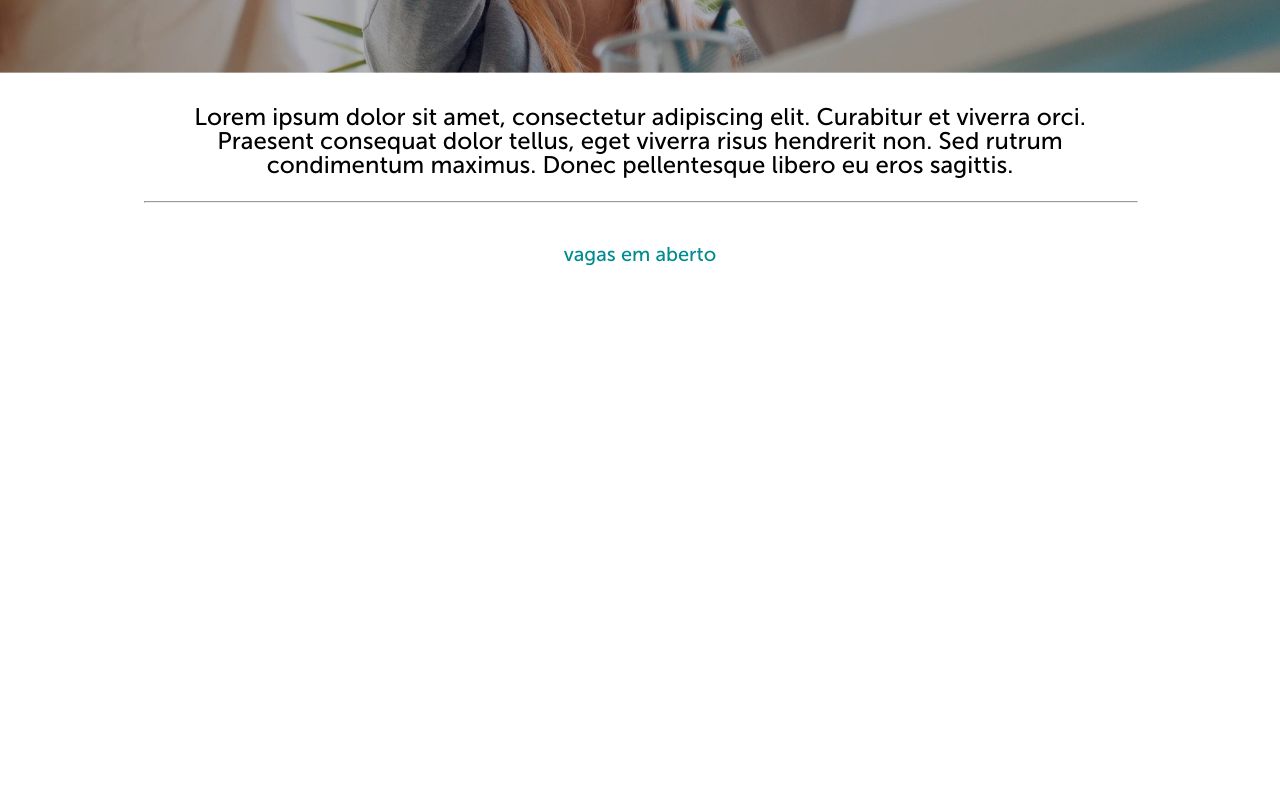
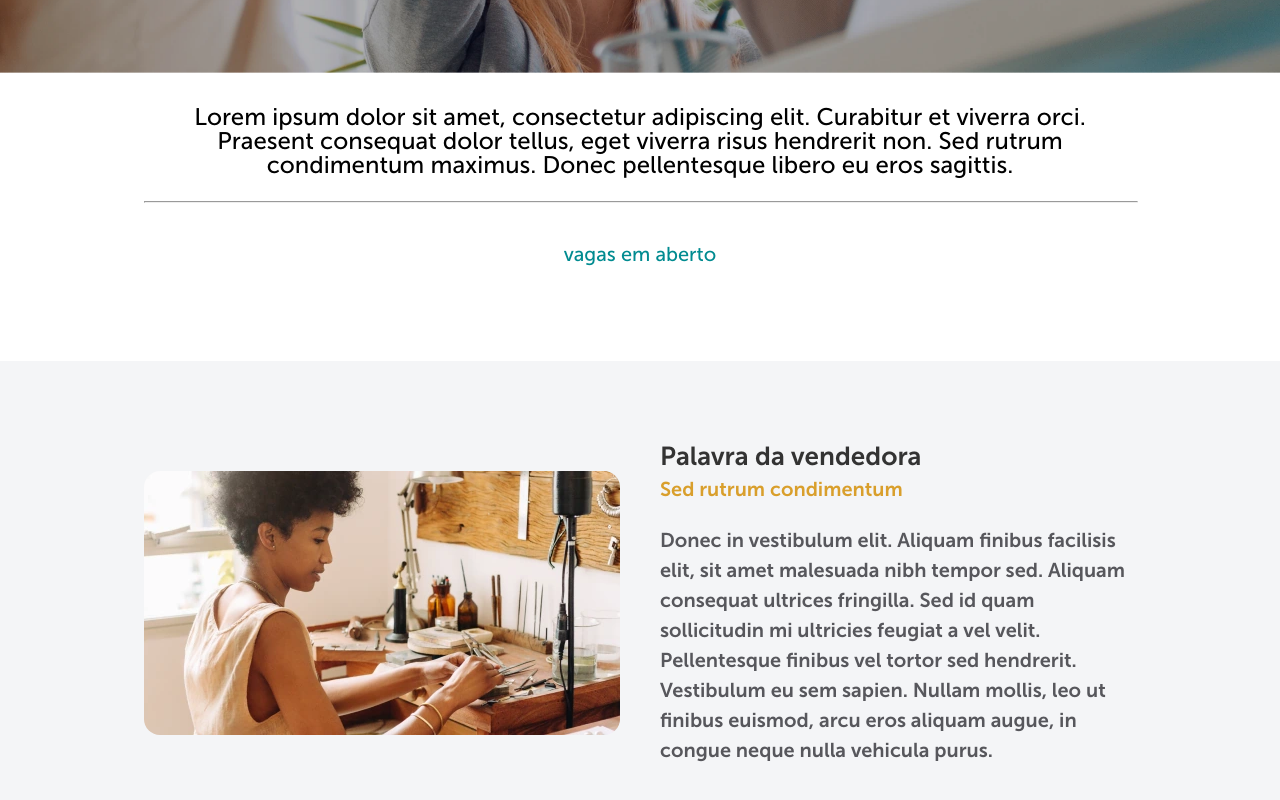
Before and after one commit to Keemluvr/elo7, a Next.js app: page / in a window 1280 px wide. Shown: the part 426-1226 px from the top of the page. Before the commit the page ends 800 px from the top, so only its background shows below. Built offline with nearby package versions, Linux system fonts and the light colour scheme.

Commit message:
feat: add saleswoman review section

```diff
--- a/src/app/page.tsx
+++ b/src/app/page.tsx
@@ -1,11 +1,13 @@
 "use client";
 
 import Hero from "@/components/hero";
+import SaleswomanReview from "@/components/saleswoman-review";
 
 export default function Home() {
   return (
     <main>
       <Hero />
+      <SaleswomanReview />
     </main>
   );
 }
--- /dev/null
+++ b/src/components/saleswoman-review/index.tsx
@@ -0,0 +1,38 @@
+"use client";
+
+import Image from "next/image";
+import Link from "next/link";
+import "./style.scss";
+
+export default function SaleswomanReview() {
+  return (
+    <section className="grid-container saleswoman-review-wrapper">
+      <div className=" grid-item-full-width saleswoman-review-content">
+        <div className="saleswoman-review-image-wrapper">
+          <Image
+            className="saleswoman-review-image"
+            src="/saleswoman.webp"
+            alt="Uma mulher jovem trabalha em uma oficina de artesanato, concentrada em suas atividades. A mesa está repleta de ferramentas e materiais de trabalho, destacando um ambiente criativo e artesanal."
+            quality={100}
+            loading="lazy"
+            fill
+          />
+        </div>
+        <div className="saleswoman-review-description">
+          <hgroup>
+            <h2 className="saleswoman-review-title">Palavra da vendedora</h2>
+            <p className="saleswoman-review-subtitle">Sed rutrum condimentum</p>
+          </hgroup>
+          <p>
+            Donec in vestibulum elit. Aliquam finibus facilisis elit, sit amet
+            malesuada nibh tempor sed. Aliquam consequat ultrices fringilla. Sed
+            id quam sollicitudin mi ultricies feugiat a vel velit. Pellentesque
+            finibus vel tortor sed hendrerit. Vestibulum eu sem sapien. Nullam
+            mollis, leo ut finibus euismod, arcu eros aliquam augue, in congue
+            neque nulla vehicula purus.
+          </p>
+        </div>
+      </div>
+    </section>
+  );
+}
--- /dev/null
+++ b/src/components/saleswoman-review/style.scss
@@ -0,0 +1,70 @@
+.saleswoman-review-wrapper {
+  background-color: $secondary-background-color;
+  padding-top: 80px;
+  padding-bottom: 80px;
+  width: calc(100% - $side-padding * 2);
+
+  .saleswoman-review-content {
+    position: relative;
+    display: grid;
+    grid-template-columns: repeat(2, 1fr);
+    align-items: center;
+    gap: 40px;
+
+    @include media-query("large") {
+      grid-template-columns: repeat(1, 1fr);
+    }
+
+    .saleswoman-review-image-wrapper {
+      position: relative;
+      max-width: 644px;
+      width: 100%;
+      height: 264px;
+
+      img {
+        width: 100%;
+        height: 100%;
+        object-fit: cover;
+        object-position: center;
+        border-radius: 16px;
+      }
+    }
+
+    .saleswoman-review-description {
+      color: $text-color-light;
+
+      hgroup {
+        display: grid;
+        gap: 4px;
+        margin-bottom: 24px;
+        font-weight: 700;
+      }
+
+      .saleswoman-review-title {
+        color: $text-color;
+        line-height: $huge-large-line-height;
+        font-size: $large-size;
+      }
+
+      .saleswoman-review-subtitle {
+        color: $text-subtitle-color;
+        line-height: $medium-line-height;
+      }
+
+      .saleswoman-review-subtitle,
+      p {
+        font-weight: 700;
+        font-size: $small-size;
+      }
+
+      p {
+        line-height: $huge-line-height;
+
+        @include media-query("medium") {
+          font-size: $default-size;
+          line-height: $medium-line-height;
+        }
+      }
+    }
+  }
+}
--- /dev/null
+++ b/src/styles/elements/_space.scss
@@ -0,0 +1,5 @@
+main {
+  display: flex;
+  flex-direction: column;
+  gap: 80px;
+}
--- a/src/styles/main.scss
+++ b/src/styles/main.scss
@@ -7,6 +7,7 @@
 @import "generic/_reset";
 
 @import "elements/_typography";
+@import "elements/_space";
 
 @import "objects/_grid";
 @import "objects/_containers";
--- a/src/styles/objects/_grid.scss
+++ b/src/styles/objects/_grid.scss
@@ -1,26 +1,33 @@
+$side-padding: 16px;
+$horizontal-gap: 16px;
+$column-width: 96px;
+
 .grid-container {
   display: grid;
-  grid-template-columns: repeat(11, 96px);
-  gap: 0 16px;
+  grid-template-columns: repeat(12, $column-width);
+  gap: 0 $horizontal-gap;
   justify-content: center;
   margin: 0 auto;
+  padding: 0 $side-padding;
+
+  @include media-query("xxlarge") {
+    grid-template-columns: repeat(11, $column-width);
+  }
 
   @include media-query("xlarge") {
-    grid-template-columns: repeat(9, 96px);
+    grid-template-columns: repeat(9, $column-width);
   }
 
   @include media-query("large") {
-    grid-template-columns: repeat(6, 96px);
+    grid-template-columns: repeat(6, $column-width);
   }
 
   @include media-query("medium") {
-    grid-template-columns: repeat(5, 96px);
+    grid-template-columns: repeat(5, $column-width);
   }
 
   @include media-query("small") {
     grid-template-columns: repeat(1, 1fr);
-    gap: 8px;
-    margin: 0 16px;
   }
 }
 
--- a/src/styles/settings/_colors.scss
+++ b/src/styles/settings/_colors.scss
@@ -10,6 +10,7 @@ $text-color: #333333;
 $text-color-light: #57575c;
 $text-color-huge-light: #ffffff;
 $text-link-color: #008b90;
+$text-subtitle-color: #d99f2c;
 
 $button-background-color: rgba(#008b90, 0.2);
 $button-border-color: #008b90;
--- a/src/styles/settings/_fonts.scss
+++ b/src/styles/settings/_fonts.scss
@@ -1,9 +1,15 @@
 $base-size: 16px;
-$default-size: 1rem; // 16px / 16px
-$small-size: 1.25rem; // 20px / 16px
-$medium-size: 1.5rem; // 24px / 16px
-$large-size: 1.625rem; // 26px / 16px
-$extra-large-size: 1.875rem; // 30px / 16px
-$huge-size: 5rem; // 80px / 16px
+
+$default-size: calc(16px / $base-size) + rem;
+$small-size: calc(20px / $base-size) + rem;
+$medium-size: calc(24px / $base-size) + rem;
+$large-size: calc(26px / $base-size) + rem;
+$extra-large-size: calc(30px / $base-size) + rem;
+$huge-size: calc(80px / $base-size) + rem;
+
+$medium-line-height: calc(24px / $base-size) + rem;
+$extra-large-line-height: calc(26px / $base-size) + rem;
+$huge-line-height: calc(30px / $base-size) + rem;
+$huge-large-line-height: calc(32px / $base-size) + rem;
 
 $font-primary: var(--font-museo-sans);
--- a/src/styles/tools/_breakpoints.scss
+++ b/src/styles/tools/_breakpoints.scss
@@ -3,6 +3,7 @@ $breakpoints: (
   "medium": 768px,
   "large": 1024px,
   "xlarge": 1280px,
+  "xxlarge": 1536px,
 );
 
 @mixin media-query($breakpoint) {
```
Also changed, not shown: public/saleswoman.webp (added), src/app/robots.txt.
